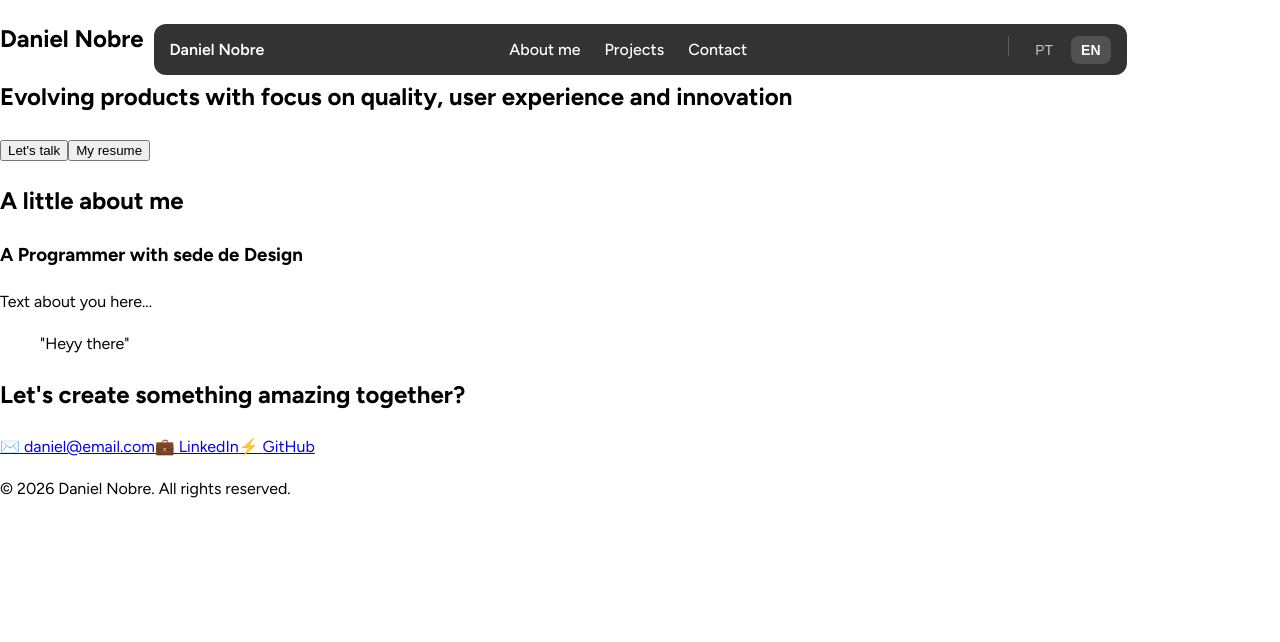
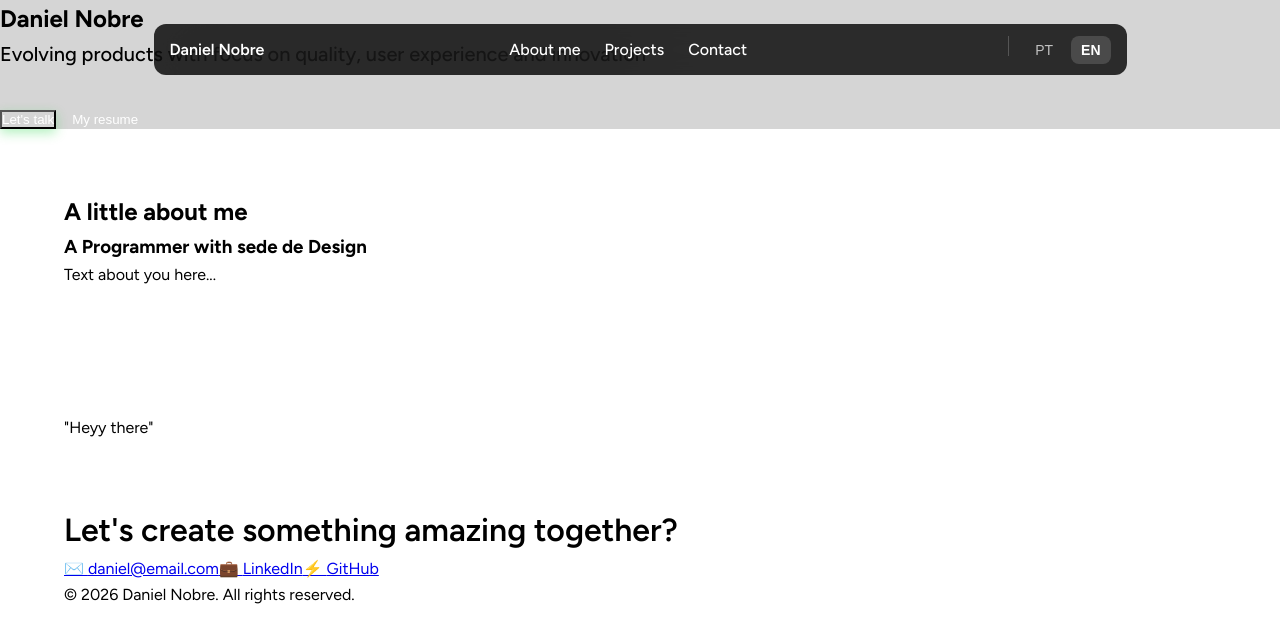
Before and after one commit to Dan-Nobre/portfolio-dan, a React (Create React App) app: page / in a window 1280 px wide. Shown: the top 642 px of the page. Built offline with nearby package versions, Linux system fonts and the light colour scheme.

Commit message:
💄 feat: formalizando os tokens de estilização

```diff
--- a/src/App.css
+++ b/src/App.css
@@ -1,29 +1,101 @@
-@import url('https://fonts.googleapis.com/css2?family=Figtree:wght@400;500;600;700&display=swap');
+/* ========== IMPORTS DE FONTES ========== */
+@import url('https://fonts.googleapis.com/css2?family=Figtree:wght@300;400;500;600;700&display=swap');
+@import url('https://fonts.googleapis.com/css2?family=Inter:wght@400;500;600&display=swap');
 
+
+/*  ========== TOKENS GLOBAIS ========== */
 :root {
-  /* Font */
+
+  /* ====== FAMÍLIAS DE FONTE ====== */
   --font-base: 'Figtree', sans-serif;
+  --font-secondary: 'Inter', sans-serif;
 
-  /* Font-Scale */
-  --text-hero: 56px;
-  --text-h1: 48px; /*Heading Grandes*/
-  --text-h2: 40px; /* Sessões */
-  --text-h3: 24px; /* Títulos de cards */
-  --text-lg: 20px; /* Subtítulos ou chamadas */
-  --text-md: 16px; /* Texto padrão */
-  --text-sm: 14px; /* Meta info */
+  /* ====== TAMANHOS DE FONTE ====== */
+  --text-hero: 56px;      /* Daniel Nobre (nome gigante, tipo chamadas) */
+  --text-h1: 48px;        /* Títulos de seção grandes */
+  --text-h2: 40px;        /* "Sobre mim", "Projetos" */
+  --text-h3: 32px;        /* Subtítulos dentro das seções */
+  --text-h4: 24px;        /* Nome dos projetos, cards */
+  --text-subtitle: 20px;  /* Subtítulo do "Sobre mim" */
+  --text-lg: 18px;        /* Textos médios (tipo do botão) */
+  --text-md: 16px;        /* Texto normal (parágrafos) */
+  --text-sm: 14px;        /* Datas, tags, meta informação */
+  --text-xs: 12px;        /* Copyright, notas de rodapé */
 
-  /* Color */
-  --color-text: #000000;
-  --color-bg: #ffffff;
+  /* ====== PESOS DE FONTE ====== */
+  --font-light: 300;
+  --font-regular: 400;
+  --font-medium: 500;
+  --font-semibold: 600;
+  --font-bold: 700;
+
+  /* ====== ALTURAS DE LINHA ====== */
+  --line-tight: 1.1;
+  --line-normal: 1.4;
+  --line-relaxed: 1.6;
+  --line-loose: 1.8;
+
+  /* ====== ESPAÇAMENTO DE LETRAS ====== */
+  --tracking-tight: -0.02em;
+  --tracking-normal: -0.01em;
+  --tracking-wide: 0.02em;
+
+  /* ====== CORES PRINCIPAIS ====== */
+  --color-text: #000000;          /* Texto preto (seções claras) */
+  --color-text-light: #666666;    /* Texto cinza (secundário) */
+  --color-text-lighter: #999999;  /* Texto cinza claro */
+  --color-bg: #ffffff;            /* Fundo branco */
+  --color-bg-light: #f8f9fa;      /* Fundo cinza bem claro */
+  --color-bg-dark: #1a1a1a;       /* Fundo preto (footer, seções escuras) */
+
+    /* ====== CORES DOS BOTÕES NO HERO ====== */
+  --color-btn-hero-primary: #ffffff;           /* Botão "Vamos conversar" - FUNDO BRANCO */
+  --color-btn-hero-primary-text: #000000;      /* Botão "Vamos conversar" - TEXTO PRETO */
+  --color-btn-hero-primary-hover: #f0f0f0;     /* Hover do botão branco */
+
+  --color-btn-hero-secondary: transparent;     /* Botão "Meu currículo" - TRANSPARENTE */
+  --color-btn-hero-secondary-border: rgba(255, 255, 255, 0.3); /* Borda branca translúcida */
+  --color-btn-hero-secondary-text: #ffffff;
+  --color-btn-hero-secondary-hover: rgba(255, 255, 255, 0.1); /* Hover sutil, beeem levinho */
+
+  /* ====== CORES DE TEXTO NO HERO ====== */
+  --color-text-hero: #ffffff;   /* Texto branco sólido (Daniel Nobre) */
+  --color-text-hero-secondary: rgba(255, 255, 255, 0.9); /* Branco 90% opacidade */
+
+  /* ====== ESPAÇAMENTOS ====== */
+  --spacing-xs: 4px;
+  --spacing-sm: 8px;
+  --spacing-md: 16px;
+  --spacing-lg: 24px;
+  --spacing-xl: 32px;
+  --spacing-xxl: 48px;
+  --spacing-xxxl: 64px;
+
+  /* ====== BORDAS ARREDONDADAS ====== */
+  --radius-sm: 4px;     /* Cantos suaves (inputs pequenos) */
+  --radius-md: 8px;     /* Padrão (botões, cards pequenos) */
+  --radius-lg: 16px;    /* Cards grandes, containers */
+  --radius-xl: 24px;    /* Muito arredondado (navbar) */
+  --radius-round: 50px; /* Totalmente redondo (ícones) */
+
+
+  /* ====== SOMBRAS ====== */
+  --shadow-sm: 0 2px 4px rgba(0, 0, 0, 0.1);
+  --shadow-md: 0 4px 12px rgba(0, 0, 0, 0.15);
+  --shadow-lg: 0 8px 24px rgba(0, 0, 0, 0.2);
+  --shadow-primary: 0 4px 12px rgba(0, 208, 42, 0.3);
 }
 
+/* ========== RESET E ESTILOS BASE ========== */
 html {
   box-sizing: border-box;
+  scroll-behavior: smooth;
 }
 
 *, *::before, *::after {
   box-sizing: inherit;
+  margin: 0;
+  padding: 0;
 }
 
 body {
@@ -31,7 +103,322 @@ body {
   padding: 0;
   font-family: var(--font-base);
   font-size: var(--text-md);
-  line-height: 1.6;
+  font-weight: var(--font-regular);
+  line-height: var(--line-relaxed);
   background-color: var(--color-bg);
   color: var(--color-text);
+  -webkit-font-smoothing: antialiased;
+  -moz-osx-font-smoothing: grayscale;
 }
+
+/* ========== TIPOGRAFIA UTILITÁRIA ========== */
+
+/* Hero Text */
+.text-hero {
+  font-size: var(--text-hero);
+  font-weight: var(--font-bold);
+  line-height: var(--line-tight);
+  letter-spacing: var(--tracking-tight);
+  font-family: var(--font-base);
+}
+
+/* Headings */
+.text-h1 {
+  font-size: var(--text-h1);
+  font-weight: var(--font-bold);
+  line-height: var(--line-tight);
+  font-family: var(--font-base);
+}
+
+.text-h2 {
+  font-size: var(--text-h2);
+  font-weight: var(--font-semibold);
+  line-height: var(--line-tight);
+  font-family: var(--font-base);
+}
+
+.text-h3 {
+  font-size: var(--text-h3);
+  font-weight: var(--font-semibold);
+  line-height: var(--line-normal);
+  font-family: var(--font-base);
+}
+
+.text-h4 {
+  font-size: var(--text-h4);
+  font-weight: var(--font-medium);
+  line-height: var(--line-normal);
+  font-family: var(--font-base);
+}
+
+/* Text Sizes */
+.text-subtitle {
+  font-size: var(--text-subtitle);
+  font-weight: var(--font-medium);
+  line-height: var(--line-normal);
+  font-family: var(--font-secondary);
+  color: var(--color-text-light);
+}
+
+.text-lg {
+  font-size: var(--text-lg);
+  font-weight: var(--font-regular);
+  line-height: var(--line-relaxed);
+  font-family: var(--font-secondary);
+}
+
+.text-md {
+  font-size: var(--text-md);
+  font-weight: var(--font-regular);
+  line-height: var(--line-relaxed);
+  font-family: var(--font-secondary);
+}
+
+.text-sm {
+  font-size: var(--text-sm);
+  font-weight: var(--font-regular);
+  line-height: var(--line-normal);
+  font-family: var(--font-secondary);
+  color: var(--color-text-light);
+}
+
+.text-xs {
+  font-size: var(--text-xs);
+  font-weight: var(--font-regular);
+  line-height: var(--line-normal);
+  font-family: var(--font-secondary);
+  color: var(--color-text-lighter);
+}
+
+/* ========== CLASSES DE LAYOUT COMUNS ========== */
+.container {
+  max-width: 1200px;
+  margin: 0 auto;
+  padding: 0 var(--spacing-lg);
+}
+
+.section {
+  padding: var(--spacing-xxxl) 0;
+}
+
+.section-dark {
+  background-color: var(--color-bg-dark);
+  color: white;
+}
+
+.section-light {
+  background-color: var(--color-bg-light);
+}
+
+/* ========== COMPONENTES BASE ========== */
+
+/* Botões */
+.btn {
+  display: inline-flex;
+  align-items: center;
+  justify-content: center;
+  padding: var(--spacing-sm) var(--spacing-lg);
+  border-radius: var(--radius-md);
+  font-family: var(--font-base);
+  font-weight: var(--font-medium);
+  font-size: var(--text-md);
+  cursor: pointer;
+  transition: all 0.3s cubic-bezier(0.4, 0, 0.2, 1);
+  border: none;
+  text-decoration: none;
+  gap: var(--spacing-sm);
+}
+
+.btn-primary {
+  background-color: var(--color-primary);
+  color: white;
+  box-shadow: var(--shadow-primary);
+}
+
+.btn-primary:hover {
+  background-color: var(--color-primary-dark);
+  transform: translateY(-2px);
+  box-shadow: 0 8px 20px rgba(0, 208, 42, 0.4);
+}
+
+.btn-secondary {
+  background-color: transparent;
+  color: white;
+  border: 2px solid var(--color-border-light);
+}
+
+.btn-secondary:hover {
+  background-color: rgba(255, 255, 255, 0.1);
+  border-color: rgba(255, 255, 255, 0.5);
+  transform: translateY(-2px);
+}
+
+/* Cards */
+.card {
+  background: white;
+  border-radius: var(--radius-lg);
+  padding: var(--spacing-xl);
+  box-shadow: var(--shadow-md);
+  transition: transform 0.3s ease, box-shadow 0.3s ease;
+}
+
+.card:hover {
+  transform: translateY(-4px);
+  box-shadow: var(--shadow-lg);
+}
+
+/* ========== RESPONSIVIDADE ========== */
+
+/* Tablet */
+@media (max-width: 1024px) {
+  :root {
+    --text-hero: 48px;
+    --text-h1: 40px;
+    --text-h2: 32px;
+    --text-h3: 28px;
+    --text-h4: 20px;
+    --text-subtitle: 18px;
+    --text-lg: 16px;
+    --text-md: 15px;
+  }
+
+  .section {
+    padding: var(--spacing-xxl) 0;
+  }
+}
+
+/* Mobile */
+@media (max-width: 768px) {
+  :root {
+    --text-hero: 36px;
+    --text-h1: 32px;
+    --text-h2: 28px;
+    --text-h3: 24px;
+    --text-h4: 18px;
+    --text-subtitle: 16px;
+    --text-lg: 15px;
+    --text-md: 14px;
+    --text-sm: 13px;
+  }
+
+  .container {
+    padding: 0 var(--spacing-md);
+  }
+
+  .section {
+    padding: var(--spacing-xl) 0;
+  }
+}
+
+/* Mobile pequeno */
+@media (max-width: 480px) {
+  :root {
+    --text-hero: 32px;
+    --text-h1: 28px;
+    --text-h2: 24px;
+    --text-h3: 20px;
+    --text-h4: 16px;
+    --text-subtitle: 15px;
+    --text-lg: 14px;
+  }
+}
+
+/* ========== CLASSES ESPECÍFICAS PARA COMPONENTES ========== */
+
+/* Para usar com componentes React */
+
+/* Hero Section */
+.hero-title {
+  font-size: var(--text-subtitle);
+  font-weight: var(--font-medium);
+  line-height: var(--line-relaxed);
+  color: inherit;
+}
+
+/* Botões específicos do Hero */
+.hero-btn-primary {
+  composes: btn btn-primary;
+  padding: var(--spacing-md) var(--spacing-xl);
+  font-size: var(--text-md);
+}
+
+.hero-btn-secondary {
+  composes: btn btn-secondary;
+  padding: var(--spacing-md) var(--spacing-xl);
+  font-size: var(--text-md);
+}
+
+/* Meta info em cards de projeto */
+.project-meta {
+  font-size: var(--text-sm);
+  font-weight: var(--font-medium);
+  color: var(--color-text-light);
+  font-family: var(--font-secondary);
+}
+
+/* Testimonials */
+.testimonial-text {
+  font-size: var(--text-lg);
+  font-style: italic;
+  line-height: var(--line-relaxed);
+  font-family: var(--font-secondary);
+}
+
+.testimonial-author {
+  font-size: var(--text-md);
+  font-weight: var(--font-semibold);
+  font-family: var(--font-base);
+}
+
+/* Footer */
+.footer-title {
+  font-size: var(--text-h3);
+  font-weight: var(--font-semibold);
+  font-family: var(--font-base);
+}
+
+/* ========== CLASSES AUXILIARES ========== */
+.text-center {
+  text-align: center;
+}
+
+.text-left {
+  text-align: left;
+}
+
+.text-right {
+  text-align: right;
+}
+
+.mb-1 { margin-bottom: var(--spacing-sm); }
+.mb-2 { margin-bottom: var(--spacing-md); }
+.mb-3 { margin-bottom: var(--spacing-lg); }
+.mb-4 { margin-bottom: var(--spacing-xl); }
+.mb-5 { margin-bottom: var(--spacing-xxl); }
+
+.mt-1 { margin-top: var(--spacing-sm); }
+.mt-2 { margin-top: var(--spacing-md); }
+.mt-3 { margin-top: var(--spacing-lg); }
+.mt-4 { margin-top: var(--spacing-xl); }
+.mt-5 { margin-top: var(--spacing-xxl); }
+
+.gap-1 { gap: var(--spacing-sm); }
+.gap-2 { gap: var(--spacing-md); }
+.gap-3 { gap: var(--spacing-lg); }
+.gap-4 { gap: var(--spacing-xl); }
+
+/* ========== ANIMAÇÕES ========== */
+@keyframes fadeIn {
+  from {
+    opacity: 0;
+    transform: translateY(20px);
+  }
+  to {
+    opacity: 1;
+    transform: translateY(0);
+  }
+}
+
+.fade-in {
+  animation: fadeIn 0.6s ease-out;
+}
--- a/src/components/Hero Section/Hero.css
+++ b/src/components/Hero Section/Hero.css
@@ -1,3 +1,10 @@
 .hero {
     background-color: #d5d5d5;
 }
+
+.hero-actions {
+    display: flex;
+    gap: 16px;
+    margin-top: 40px;
+    flex-wrap: wrap;
+}
--- a/src/components/Hero Section/Hero.jsx
+++ b/src/components/Hero Section/Hero.jsx
@@ -1,4 +1,5 @@
 import useLanguage from '/Users/danielnobre/Developer/Portfolio/portfolio-dan/src/hooks/useLanguage.js';
+import './Hero.css'
 
 const Hero = () => {
   const { t } = useLanguage();
```
